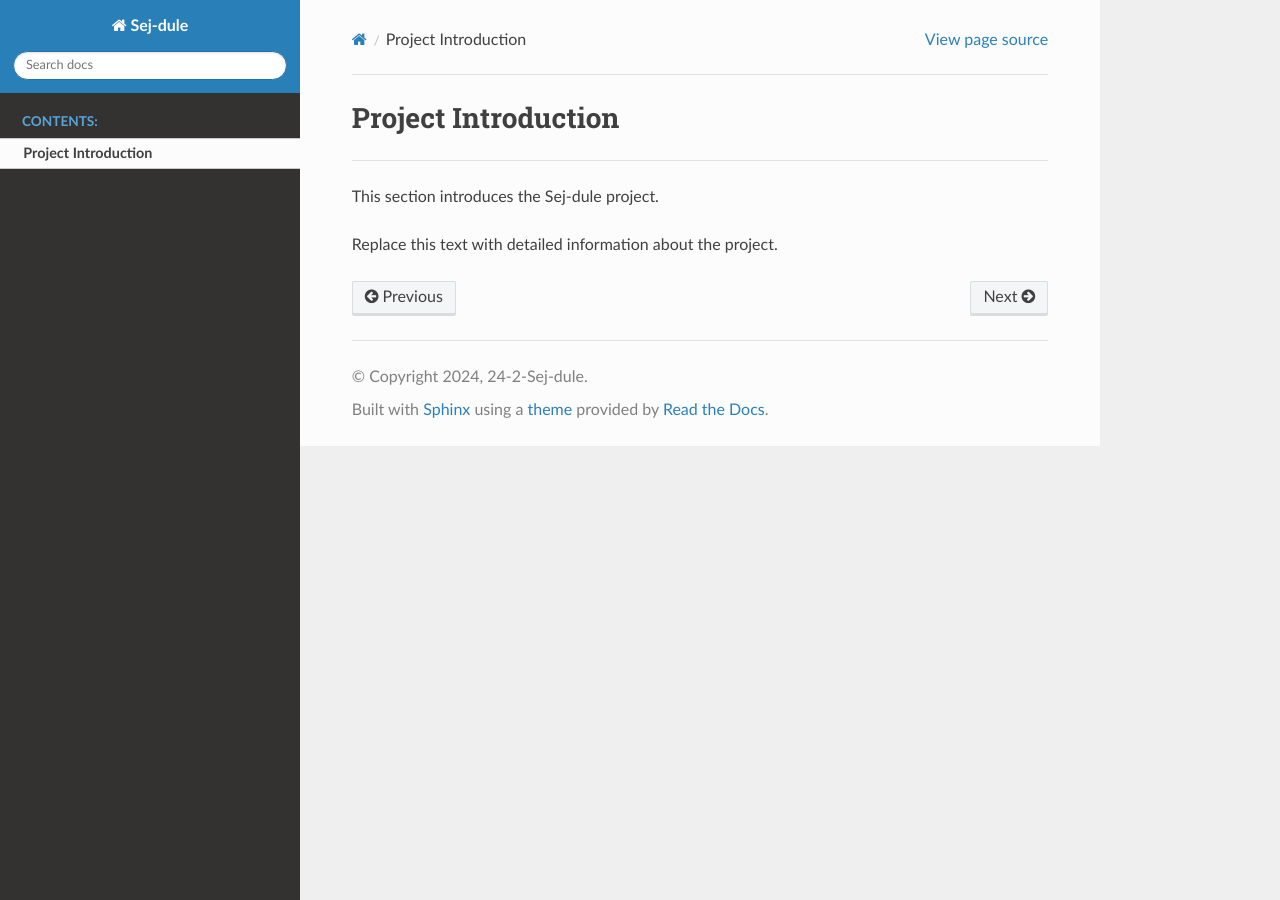
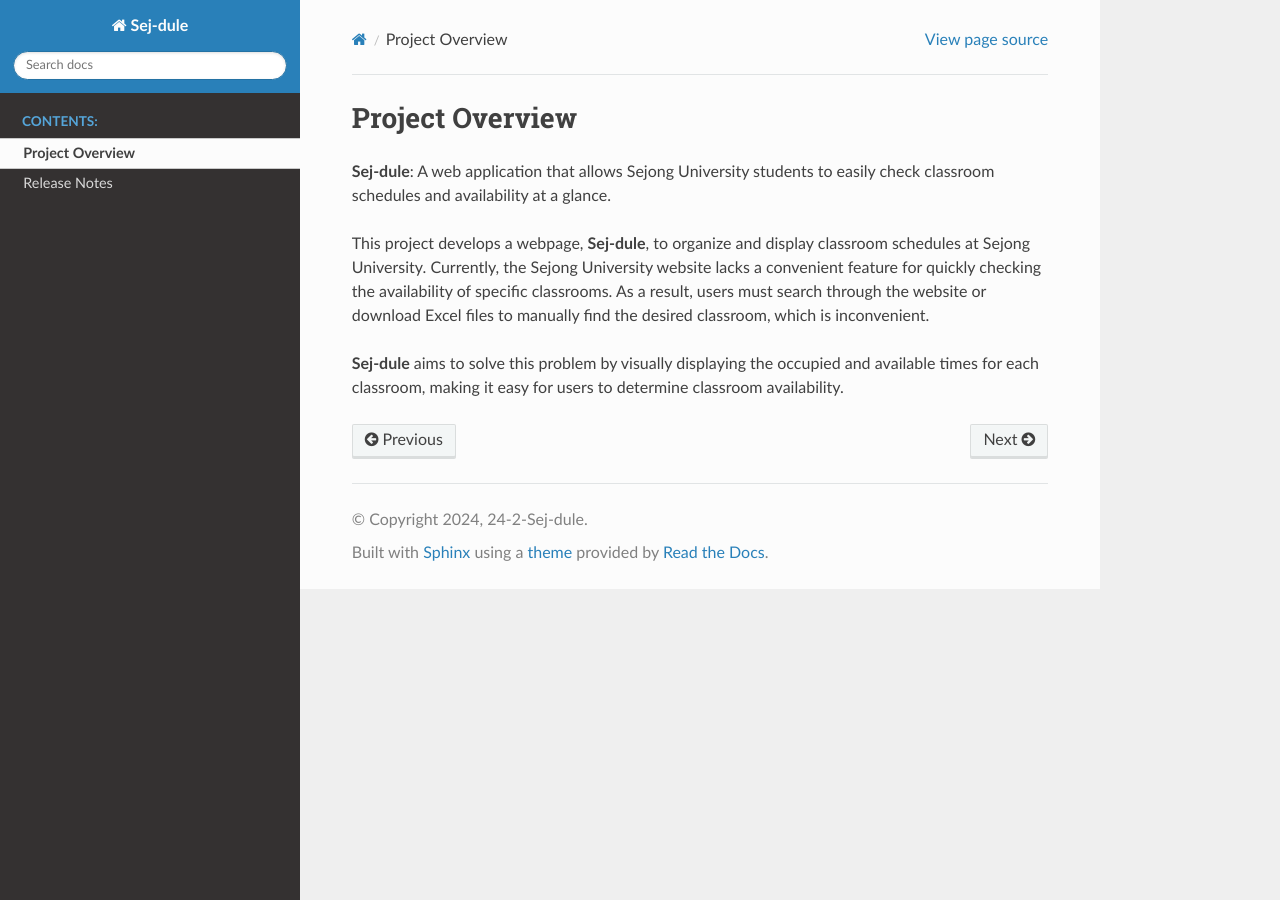
Before and after one commit to 24-2-Sej-dule/Sej-dule, a Sphinx documentation site: the page built from docs/source/Project_Introduction.md, in a window 1280 px wide. Built offline with Sphinx 7.4.7 and the Read the Docs theme 3.1.0, drawn with Linux system fonts in a browser that asks for light colours; pages that are not in the unit, such as notebooks, are missing from menus.

Commit message:
content add

```diff
--- a/docs/source/Project_Introduction.md
+++ b/docs/source/Project_Introduction.md
@@ -1,6 +1,7 @@
-# Project Introduction
----
+# Project Overview
 
-This section introduces the Sej-dule project.
+**Sej-dule**: A web application that allows Sejong University students to easily check classroom schedules and availability at a glance.
 
-Replace this text with detailed information about the project.
+This project develops a webpage, **Sej-dule**, to organize and display classroom schedules at Sejong University. Currently, the Sejong University website lacks a convenient feature for quickly checking the availability of specific classrooms. As a result, users must search through the website or download Excel files to manually find the desired classroom, which is inconvenient.
+
+**Sej-dule** aims to solve this problem by visually displaying the occupied and available times for each classroom, making it easy for users to determine classroom availability.
```
Also changed, not shown: docs/source/Contribution_Guidelines.md (+14 -0 lines), docs/source/Release_Notes.md (+12 -0 lines).
